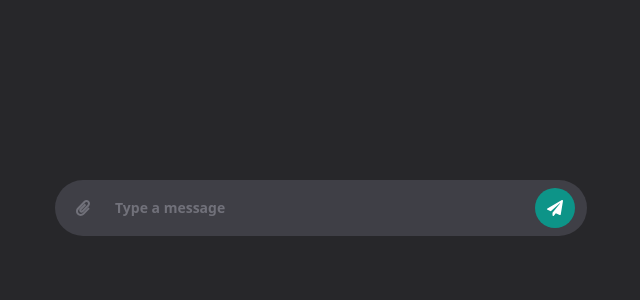
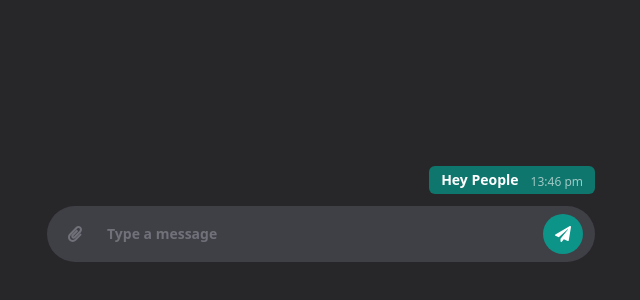
Before and after one commit to yashsehgal/whatsapp-reaction-feature, a React (Create React App) app: page / in a window 1280 px wide. Shown: the part 192-492 px from the top of the page, without its empty margins (319-959 px from the left). Built offline with nearby package versions, Linux system fonts and the light colour scheme.

Commit message:
feat: message block added

```diff
--- a/src/App.js
+++ b/src/App.js
@@ -1,5 +1,6 @@
-import MessageInput from "./component/MessageInput.tsx";
+
 import './component/message.component.css';
+import MessageInput from './component/MessageInput';
 
 export default function App() {
   return (
--- /dev/null
+++ b/src/component/MessageInput.jsx
@@ -0,0 +1,79 @@
+import React, { useState } from "react";
+import { FaPaperclip, FaPaperPlane, FaSmile } from 'react-icons/fa';
+
+export default function MessageInput() {
+    const messageRecord = [
+        {
+            content: 'Hey People',
+            time: {
+                hours: 13,
+                mins: 46,
+                mrdn: 'pm'
+            }
+        }
+    ]
+    return (
+        <React.Fragment>
+            <div className="message-input-component-container">
+                <div className="message-record-wrapper flex flex-col items-end justify-end gap-2"
+                    aria-label="message-record"
+                >
+                    {messageRecord?.map((message, messageIndex) => {
+                        return (
+                            <Message
+                                key={messageIndex}
+                                messageText={message.content}
+                                messageTime={message.time}
+                            />
+                        )
+                    })}
+                </div>
+                <div className="message-input-actions-wrapper" aria-label="message-input">
+                    <div className='input-component-wrapper flex flex-row items-center bg-zinc-700 px-3 py-2 rounded-full'>
+                        <span className='input-action_message-wrapper font-normal text-zinc-500 flex flex-row items-center justfy-start gap-4 w-fit h-fit'>
+                            <span className='input-attach-files-icon-wrapper p-2 flex flex-row items-center justify-center hover:bg-white hover:bg-opacity-10 hover:text-zinc-200 hover:shadow-md rounded-full'>
+                                <FaPaperclip />
+                            </span>
+                            <input type="text"
+                                className='text-sm font-normal placeholder:font-semibold placeholder:text-zinc-500 text-zinc-300 w-[420px] h-auto bg-transparent'
+                                placeholder='Type a message'
+                                id="message-input"
+                            />
+                        </span>
+                        <span className='send-button-wrapper flex flex-row items-center justify-center'>
+                            <button className='p-3 ml-4 rounded-full bg-teal-600 hover:bg-teal-700 text-white flex flex-row items-center justify-center'>
+                                <FaPaperPlane />
+                            </button>
+                        </span>
+                    </div>
+                </div>
+            </div>
+        </React.Fragment>
+    )
+}
+
+function Message({ messageText, messageTime }) {
+    const [reactionActionVisibilty, setReactionActionVisibility] = useState('0%');
+    return (
+        <React.Fragment>
+            <span className="message-component-wrapper">
+                <span className="message-block-reaction_action-wrapper flex flex-row items-center justify-end gap-2"
+                    onMouseEnter={() => setReactionActionVisibility('60%')}
+                    onMouseLeave={() => setReactionActionVisibility('0%')}
+                >
+                    <span className="message-reaction-action-icon-wrapper w-fit h-fit flex flex-row items-center cursor-pointer justify-center text-white text-opacity-60 p-[4px] bg-white bg-opacity-40 rounded-full"
+                        style={{
+                            opacity: reactionActionVisibilty
+                        }}
+                    >
+                        <FaSmile />
+                    </span>
+                    <span className="message-block-wrapper flex flex-row items-end gap-3 my-3 rounded-md justify-start w-fit px-3 py-1 bg-teal-700">
+                        <span className="message-text-wrapper font-semibold text-sm text-white">{messageText}</span>
+                        <span className="message-time-wrapper font-normal text-xs text-white text-opacity-60">{messageTime?.hours}:{messageTime?.mins}{" "}{messageTime?.mrdn}</span>
+                    </span>
+                </span>
+            </span>
+        </React.Fragment>
+    )
+}
--- a/src/component/MessageInput.tsx
+++ /dev/null
@@ -1,65 +0,0 @@
-import React, { useEffect, useState } from 'react';
-import { FaPaperclip, FaPaperPlane } from 'react-icons/fa';
-import { ThumbsUpEmoji } from './assets';
-
-interface MessageComponent {
-    message: String,
-    time: {
-        hours: String,
-        minutes: String
-    },
-    reactions: {
-        totalReactionCount: Number,
-        reactionList: any
-    }
-};
-
-export default function MessageInput() {
-    const [messageRecordRef, setMessageRecord] = useState([]);
-    const [currentMessageInput, setCurrentMessageInput] = useState(null);
-    return (
-        <React.Fragment>
-            <div className='message-record-wrapper'>
-                {messageRecordRef?.map((message, messageIndex) => {
-                    return (
-                        <React.Fragment>
-                            <div className='px-4 py-1.5 rounded-md bg-teal-500 text-white font-semibold' key={messageIndex}>
-                                {message}
-                            </div>
-                        </React.Fragment>
-                    )
-                })}
-            </div>
-            <div className='input-component-wrapper flex flex-row items-center bg-zinc-700 px-3 py-2 rounded-full'>
-                <span className='input-action_message-wrapper font-normal text-zinc-500 flex flex-row items-center justfy-start gap-4 w-fit h-fit'>
-                    <span className='input-attach-files-icon-wrapper p-2 flex flex-row items-center justify-center hover:bg-white hover:bg-opacity-10 hover:text-zinc-200 hover:shadow-md rounded-full'>
-                        <FaPaperclip />
-                    </span>
-                    <input type="text"
-                        className='text-sm font-normal placeholder:font-semibold placeholder:text-zinc-500 text-zinc-300 w-[420px] h-auto bg-transparent'
-                        placeholder='Type a message'
-                        id="message-input"
-                        onChange={(messageInput) => {
-                            if (messageInput?.target?.value && messageInput?.target?.value?.toString()?.length > 0) {
-                                setCurrentMessageInput(messageInput?.target?.value);
-                            }
-                        }}
-                        onKeyDown={(keyPressEvent) => {
-                            if (keyPressEvent.code.toLowerCase() === 'enter') {
-                                let _newMessageRecordList = messageRecordRef;
-                                _newMessageRecordList.push(currentMessageInput);
-                                setCurrentMessageInput(null);
-                                setMessageRecord(_newMessageRecordList);
-                            }
-                        }}
-                    />
-                </span>
-                <span className='send-button-wrapper flex flex-row items-center justify-center'>
-                    <button className='p-3 rounded-full bg-teal-600 text-white flex flex-row items-center justify-center'>
-                        <FaPaperPlane />
-                    </button>
-                </span>
-            </div>
-        </React.Fragment>
-    )
-}
```
Also changed, not shown: src/component/MessageBlock.tsx (deleted).
